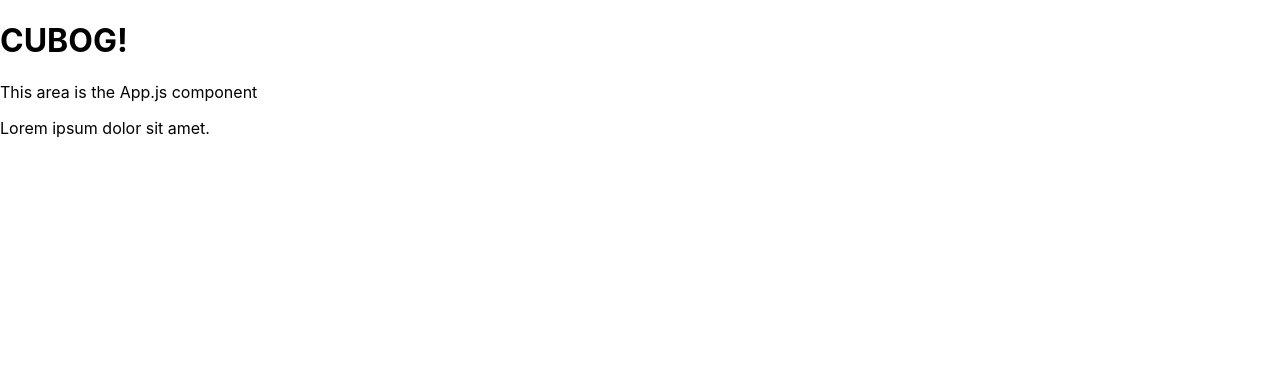
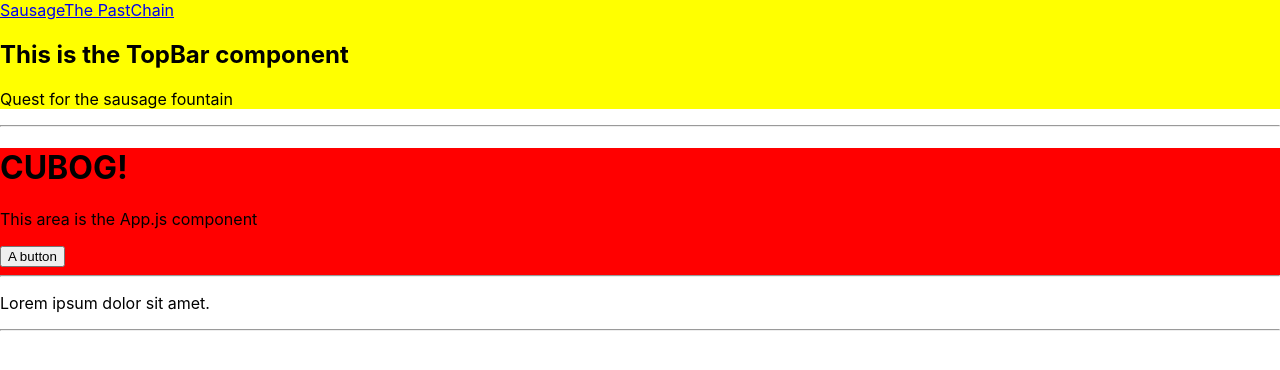
Before and after one commit to BNag87/cubog, a React (Create React App) app: page / in a window 1280 px wide. Shown: the top 370 px of the page. Built offline with nearby package versions, Linux system fonts and the light colour scheme.

Commit message:
Starting work with SASS

```diff
--- a/src/App.js
+++ b/src/App.js
@@ -1,12 +1,25 @@
 import React from "react";
 import { Routes, Route} from 'react-router-dom'
+//CUSTOM COMPONENT IMPORTS
+import { Topbar } from "./components/C-Topbar";
 
 function App() {
   return (
     <>
-    <h1>CUBOG!</h1>
-    <p>This area is the App.js component</p>
+
+    <Topbar/>
+      <hr/>
+      <header>
+      <h1>CUBOG!</h1>
+      <p>This area is the App.js component</p>
+      <button>A button</button>
+      <hr/>
+    </header>
+
     <p>Lorem ipsum dolor sit amet.</p>
+
+    <hr/>
+
 
     {/* ROUTES NEED TO BE LINKED IN ANOTHER PLACE.
     ENABLE/DISABLE THOSE TOO TO PREVENT ERRORS */}
--- a/src/components/C-Topbar.js
+++ b/src/components/C-Topbar.js
@@ -0,0 +1,16 @@
+import React from "react";
+import "../styles/style.css"
+export const Topbar = () => {
+
+    return(
+        <>
+        <div className="topbar">
+            <a href = "/">Sausage</a>
+            <a href = "/home">The Past</a>
+            <a href = "/home">Chain</a>
+            <h2>This is the TopBar component</h2>
+            <p>Quest for the sausage fountain</p>
+        </div>
+        </>
+    )
+}
--- /dev/null
+++ b/src/styles/style.css
@@ -0,0 +1,8 @@
+.topbar {
+  background: yellow;
+  width: 100%;
+}
+
+header {
+  background: red;
+}/*# sourceMappingURL=style.css.map */
--- /dev/null
+++ b/src/styles/style.scss
@@ -0,0 +1,7 @@
+.topbar{
+    background: yellow;
+    width: 100%;
+}
+header{
+    background: red;
+}
```
Also changed, not shown: 1 other file (tests, documents, lock files or other folders).
